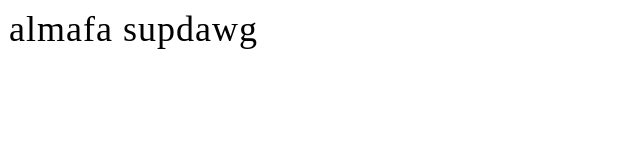
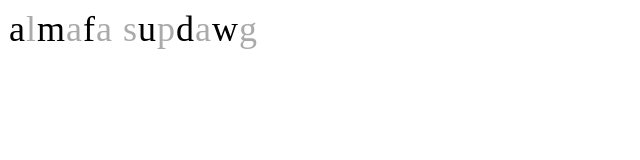
Before and after one commit to akoshochrein/typ-fastr, a React app: page / in a window 1280 px wide. Shown: the top 160 px of the page, without its empty margins (0-640 px from the left). Built offline with nearby package versions, Linux system fonts and the light colour scheme.

Commit message:
letter styles

```diff
--- a/package.json
+++ b/package.json
@@ -16,6 +16,7 @@
     "babel-preset-react": "^6.16.0",
     "babel-preset-stage-0": "^6.16.0",
     "electron-prebuilt-compile": "^1.4.12",
+    "extend": "^3.0.0",
     "react": "^15.4.1",
     "react-dom": "^15.4.1",
     "webpack": "^1.14.0",
--- a/src/components/Letter.js
+++ b/src/components/Letter.js
@@ -1,15 +1,32 @@
 import React from 'react';
+import extend from 'extend';
 
-const letterBase = {
-    color: 'black',
+const letterBaseStyle = {
+    color: '#aaaaaa',
     fontSize: '36px',
     borderLeft: '1px solid transparent'
 };
 
+const currentLetterStyle = extend({}, letterBaseStyle, {
+    borderLeft: '1px solid #000000'
+});
+
+const missedLetterStyle = extend({}, letterBaseStyle, {
+    color: '#c13232'
+});
+
+const hitLetterStyle = extend({}, letterBaseStyle, {
+    color: '#000000'
+});
+
 export class Letter extends React.Component {
     render () {
+        let currentStyle =
+            this.props.index % 2
+                ? letterBaseStyle
+                : hitLetterStyle;
         return (
-            <span style={letterBase}>{this.props.value}</span>
+            <span style={currentStyle}>{this.props.value}</span>
         );
     }
 }
--- a/src/components/Text.js
+++ b/src/components/Text.js
@@ -7,7 +7,7 @@ export class Text extends React.Component {
             <div>
                 {
                     this.props.value
-                        ? this.props.value.split("").map((c, i) => <Letter key={i} value={c}/>)
+                        ? this.props.value.split("").map((c, i) => <Letter key={i} value={c} index={i}/>)
                         : null
                 }
             </div>
```
